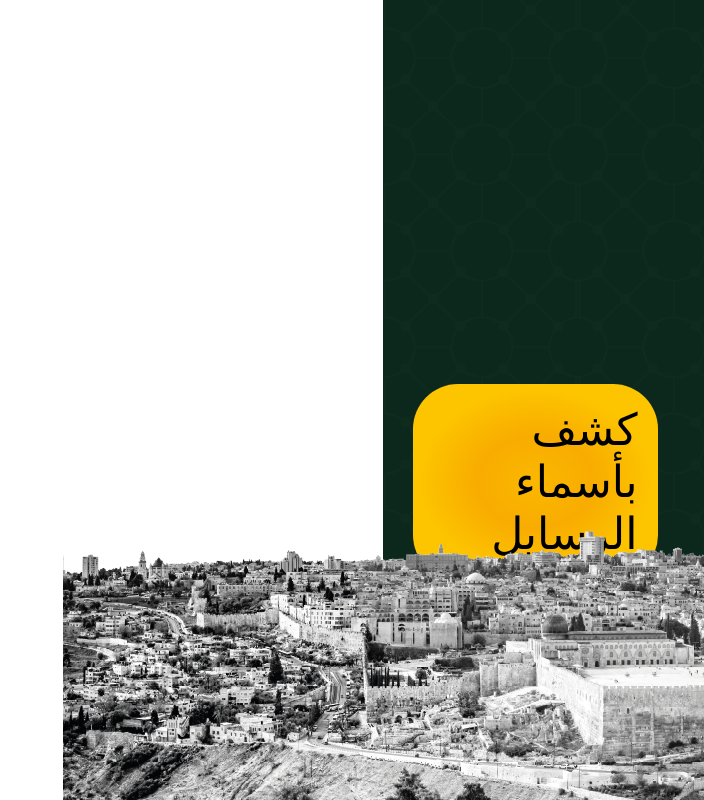
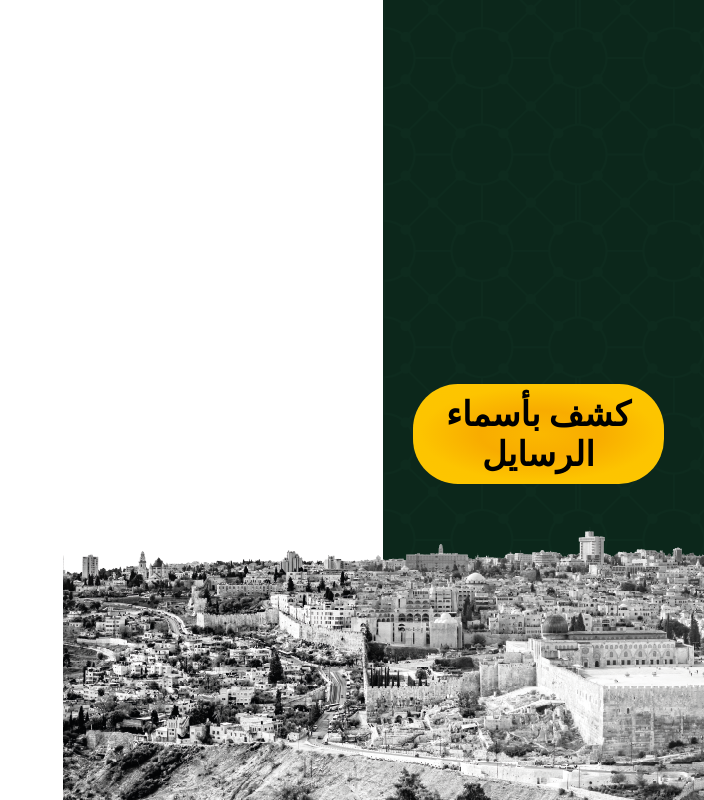
Before and after one commit to motaztamimi/resala, a React (Create React App) app: page / in a window 1280 px wide. Shown: the top 800 px of the page, without its empty margins (576-1280 px from the left). Built offline with nearby package versions, Linux system fonts and the light colour scheme.

Commit message:
some edites

```diff
--- a/src/index.css
+++ b/src/index.css
@@ -50,10 +50,12 @@ body {
 }
 .selectSection a {
   text-decoration: none;
-
+  font-size: 34px;
+  font-weight: 600;
   color: inherit;
   margin: 30px;
-  padding: 20px;
+  padding: 10px 20px 10px 20px;
+  text-align: center;
 
   display: inline-block;
   border: none;
```
